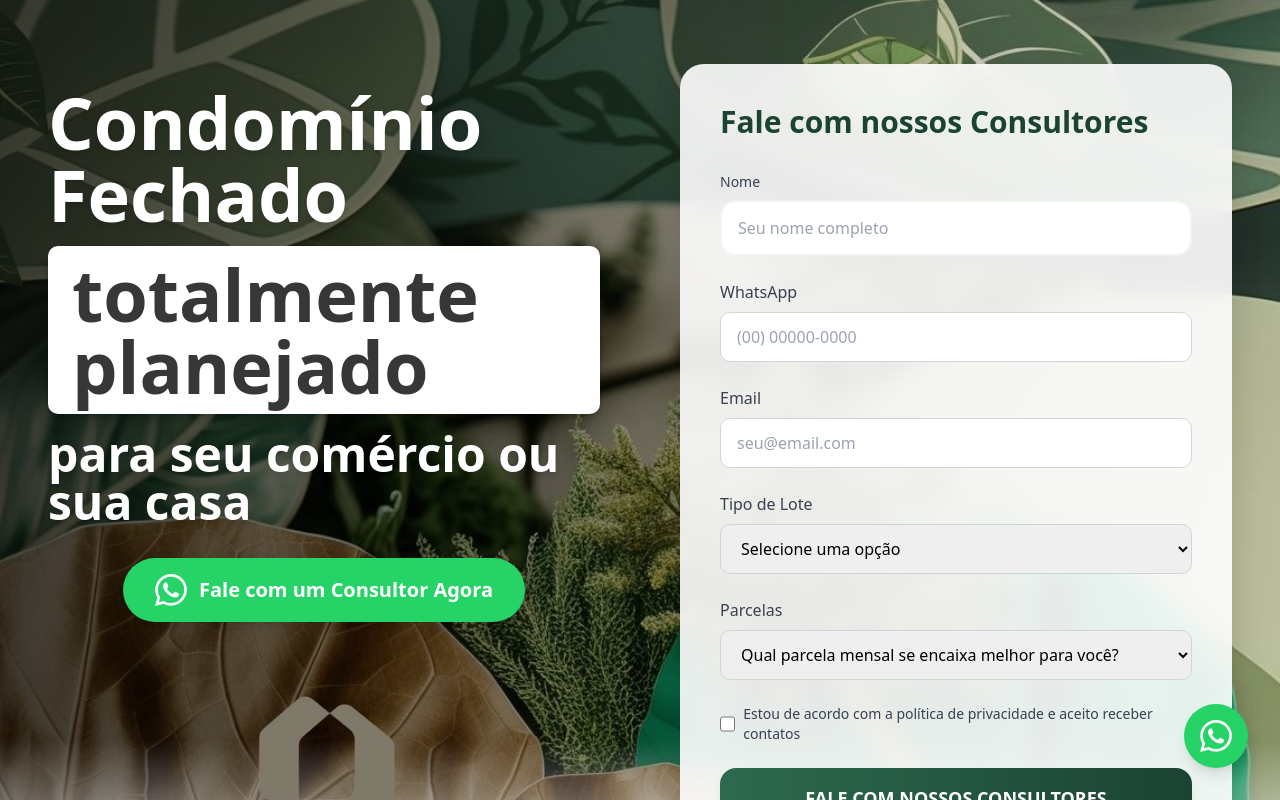
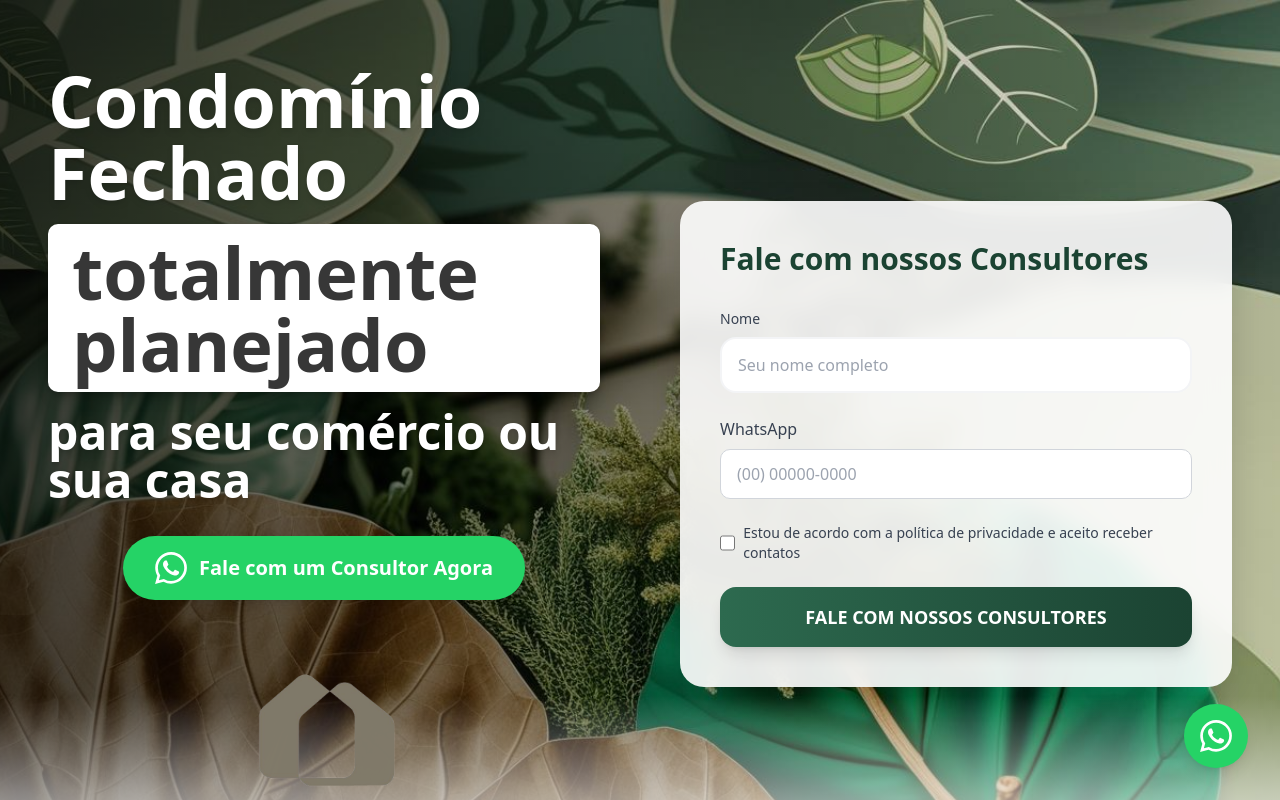
Before and after one commit to vitinpicademel/landing-lancamentos, a Next.js app: page / in a window 1280 px wide. Shown: the top 800 px of the page. Built offline with nearby package versions, Linux system fonts and the light colour scheme.

Commit message:
feat: Simplificado formulário de contato

```diff
--- a/app/page.tsx
+++ b/app/page.tsx
@@ -17,9 +17,6 @@ export default function Home() {
   const [formData, setFormData] = useState({
     nome: '',
     whatsapp: '',
-    email: '',
-    tipoLote: '',
-    parcelas: '',
     aceitoPrivacidade: false
   })
   const [loading, setLoading] = useState(false)
@@ -48,9 +45,6 @@ export default function Home() {
         setFormData({
           nome: '',
           whatsapp: '',
-          email: '',
-          tipoLote: '',
-          parcelas: '',
           aceitoPrivacidade: false
         })
       } else {
@@ -177,51 +171,6 @@ export default function Home() {
                     className="w-full px-4 py-3 rounded-lg border border-gray-300 focus:ring-2 focus:ring-primary focus:border-transparent"
                     placeholder="(00) 00000-0000"
                   />
-                </div>
-                <div>
-                  <label className="block text-gray-700 mb-2">Email</label>
-                  <input
-                    type="email"
-                    name="email"
-                    value={formData.email}
-                    onChange={handleChange}
-                    required
-                    className="w-full px-4 py-3 rounded-lg border border-gray-300 focus:ring-2 focus:ring-primary focus:border-transparent"
-                    placeholder="seu@email.com"
-                  />
-                </div>
-                <div>
-                  <label className="block text-gray-700 mb-2">Tipo de Lote</label>
-                  <select
-                    name="tipoLote"
-                    value={formData.tipoLote}
-                    onChange={handleChange}
-                    required
-                    className="w-full px-4 py-3 rounded-lg border border-gray-300 focus:ring-2 focus:ring-primary focus:border-transparent"
-                  >
-                    <option value="">Selecione uma opção</option>
-                    <option value="comercial">Comercial</option>
-                    <option value="residencial">Residencial</option>
-                  </select>
-                </div>
-                <div>
-                  <label className="block text-gray-700 mb-2">Parcelas</label>
-                  <select
-                    name="parcelas"
-                    value={formData.parcelas}
-                    onChange={handleChange}
-                    required
-                    className="w-full px-4 py-3 rounded-lg border border-gray-300 focus:ring-2 focus:ring-primary focus:border-transparent"
-                  >
-                    <option value="">Qual parcela mensal se encaixa melhor para você?</option>
-                    <option value="499">R$ 499,00</option>
-                    <option value="800">R$ 800,00</option>
-                    <option value="1100">R$ 1.100,00</option>
-                    <option value="1726">R$ 1.726,00</option>
-                    <option value="acima1000">Acima de R$ 1.000,00</option>
-                    <option value="nao_consigo">não consigo arcar</option>
-                    <option value="avista">Pretendo comprar à vista</option>
-                  </select>
                 </div>
                 <div className="flex items-center">
                   <input
```
